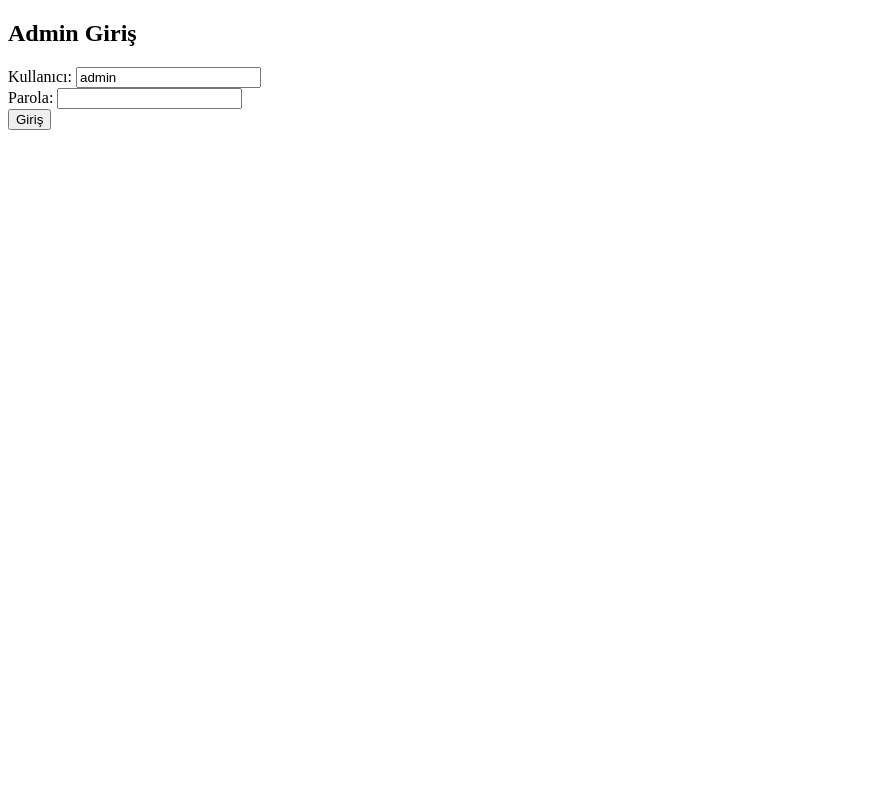
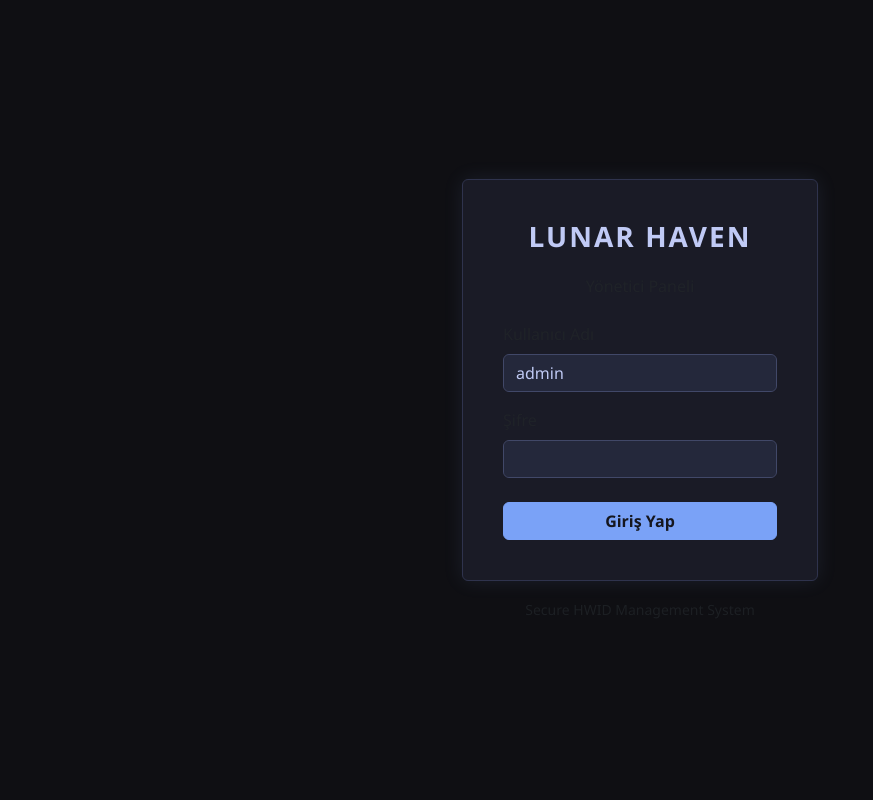
Before and after one commit to Q111user/sss, a Flask app: page /admin/login in a window 1280 px wide. Shown: the whole page, without its empty margins (0-873 px from the left). Run offline with Flask 2, Linux system fonts and the light colour scheme.

Commit message:
Update login.html

```diff
--- a/templates/login.html
+++ b/templates/login.html
@@ -1,21 +1,97 @@
-<!doctype html>
-<html>
-  <head><meta charset="utf-8"><title>Admin Giriş</title></head>
+<!DOCTYPE html>
+<html lang="tr">
+<head>
+    <meta charset="UTF-8">
+    <meta name="viewport" content="width=device-width, initial-scale=1.0">
+    <title>Lunar Haven | Admin Giriş</title>
+    <link href="https://cdn.jsdelivr.net/npm/bootstrap@5.3.0/dist/css/bootstrap.min.css" rel="stylesheet">
+    <style>
+        body {
+            background-color: #0f0f13;
+            color: #e0e0e0;
+            display: flex;
+            align-items: center;
+            justify-content: center;
+            height: 100vh;
+            margin: 0;
+            font-family: 'Segoe UI', Tahoma, Geneva, Verdana, sans-serif;
+        }
+        .card {
+            background-color: #1a1b26;
+            border: 1px solid #2f334d;
+            box-shadow: 0 0 20px rgba(137, 180, 250, 0.1);
+            width: 100%;
+            max-width: 400px;
+        }
+        .btn-primary {
+            background-color: #7aa2f7;
+            border-color: #7aa2f7;
+            color: #15161e;
+            font-weight: bold;
+        }
+        .btn-primary:hover {
+            background-color: #89b4fa;
+            border-color: #89b4fa;
+        }
+        .form-control {
+            background-color: #24283b;
+            border: 1px solid #414868;
+            color: #c0caf5;
+        }
+        .form-control:focus {
+            background-color: #24283b;
+            color: #c0caf5;
+            border-color: #7aa2f7;
+            box-shadow: 0 0 0 0.2rem rgba(122, 162, 247, 0.25);
+        }
+        .brand-title {
+            color: #c0caf5;
+            font-weight: bold;
+            letter-spacing: 2px;
+            text-align: center;
+            margin-bottom: 20px;
+        }
+    </style>
+</head>
 <body>
-    <h2>Admin Giriş</h2>
+
+    <div class="container">
+        <div class="row justify-content-center">
+            <div class="col-md-6 col-lg-4">
+                <div class="card p-4">
+                    <div class="card-body">
+                        <h3 class="brand-title">LUNAR HAVEN</h3>
+                        <p class="text-center text-muted mb-4">Yönetici Paneli</p>
+
                         {% with messages = get_flashed_messages(with_categories=true) %}
                           {% if messages %}
-        <ul>
-        {% for cat, msg in messages %}
-          <li><strong>{{ cat }}:</strong> {{ msg }}</li>
+                            {% for category, message in messages %}
+                              <div class="alert alert-{{ category }} py-2">{{ message }}</div>
                             {% endfor %}
-        </ul>
                           {% endif %}
                         {% endwith %}
+
                         <form method="post">
-      <label>Kullanıcı: <input name="username" value="admin"></label><br>
-      <label>Parola: <input type="password" name="password"></label><br>
-      <button type="submit">Giriş</button>
+                            <div class="mb-3">
+                                <label class="form-label text-muted">Kullanıcı Adı</label>
+                                <input type="text" name="username" class="form-control" value="admin" required>
+                            </div>
+                            <div class="mb-4">
+                                <label class="form-label text-muted">Şifre</label>
+                                <input type="password" name="password" class="form-control" required>
+                            </div>
+                            <div class="d-grid">
+                                <button type="submit" class="btn btn-primary">Giriş Yap</button>
+                            </div>
                         </form>
+                    </div>
+                </div>
+                <div class="text-center mt-3">
+                    <small class="text-muted">Secure HWID Management System</small>
+                </div>
+            </div>
+        </div>
+    </div>
+
 </body>
 </html>
```
Lines whose indentation alone changed are shown as unchanged.
